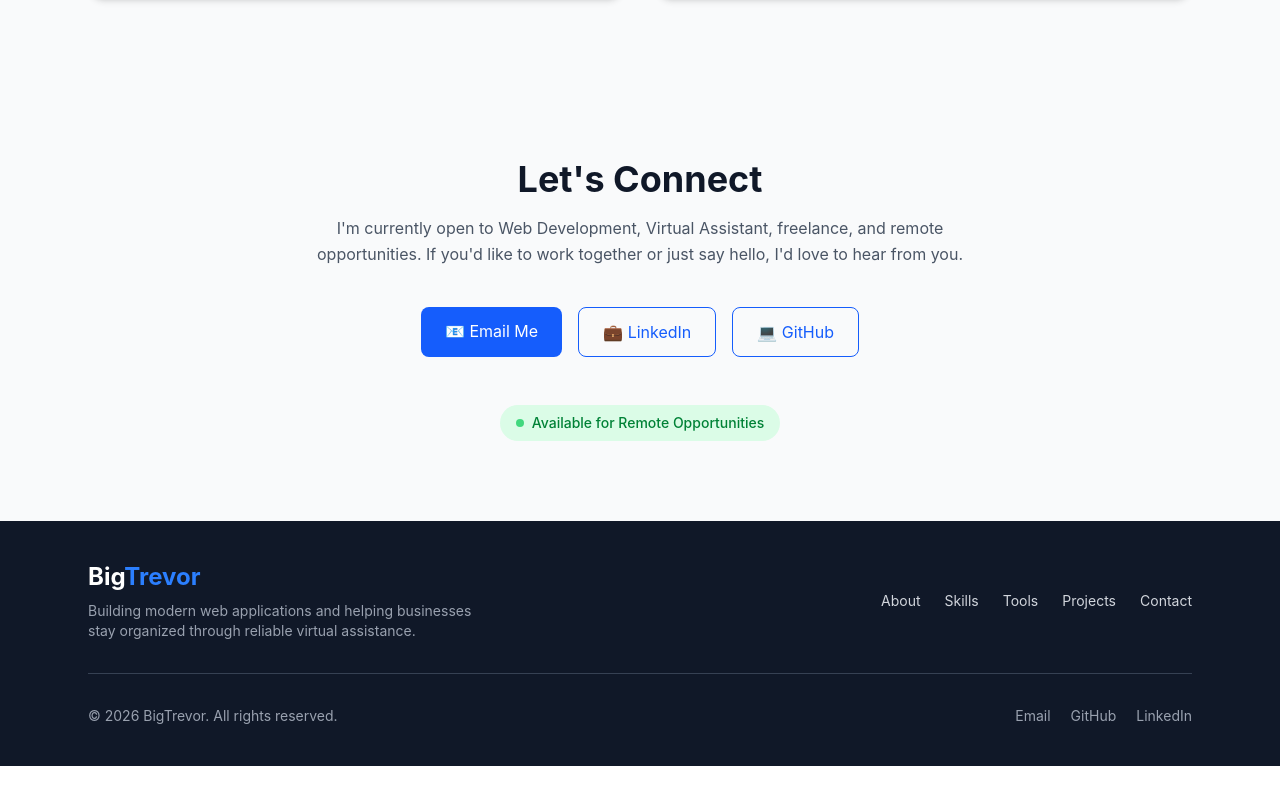
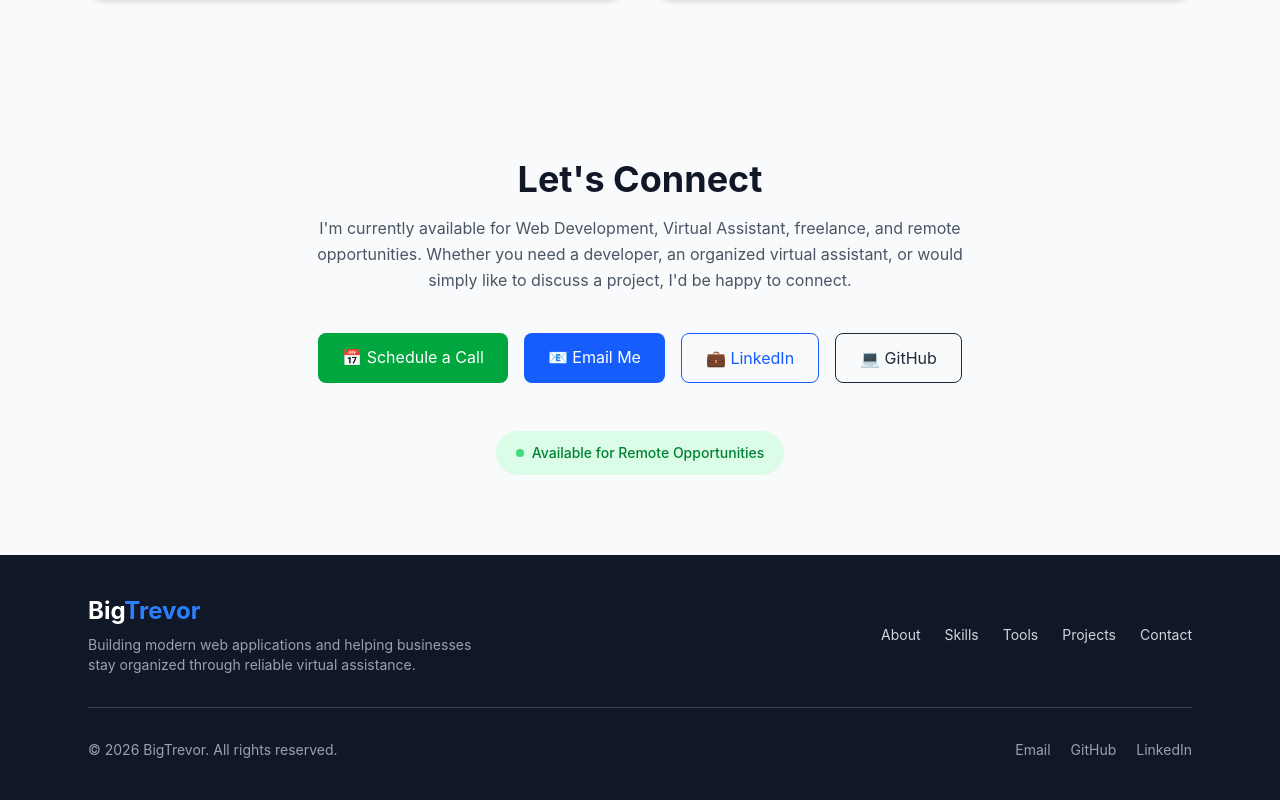
Before and after one commit to BigTrevor1234/my-portfolio, a React (Vite) app: page / in a window 1280 px wide. Shown: the part 4159-4959 px from the top of the page. Before the commit the page ends 4925 px from the top, so only its background shows below. Built offline with nearby package versions, Linux system fonts and the light colour scheme.

Commit message:
Update resume, intro video, and Calendly link

```diff
--- a/src/components/Contact.jsx
+++ b/src/components/Contact.jsx
@@ -12,14 +12,26 @@ function Contact() {
         </h2>
 
         <p className="text-gray-600 mt-4 max-w-2xl mx-auto leading-relaxed">
-          I'm currently open to Web Development, Virtual Assistant,
-          freelance, and remote opportunities. If you'd like to work
-          together or just say hello, I'd love to hear from you.
+          I'm currently available for Web Development, Virtual Assistant,
+          freelance, and remote opportunities. Whether you need a developer,
+          an organized virtual assistant, or would simply like to discuss a
+          project, I'd be happy to connect.
         </p>
 
         {/* Contact Buttons */}
-        <div className="flex flex-col sm:flex-row justify-center gap-4 mt-10">
+        <div className="flex flex-col sm:flex-row sm:flex-wrap justify-center gap-4 mt-10">
 
+          {/* Calendly */}
+          <a
+            href="https://calendly.com/sheriffopatola/30min"
+            target="_blank"
+            rel="noopener noreferrer"
+            className="px-6 py-3 bg-green-600 text-white rounded-lg hover:bg-green-700 transition duration-300"
+          >
+            📅 Schedule a Call
+          </a>
+
+          {/* Email */}
           <a
             href="mailto:sheriffopatola@gmail.com"
             className="px-6 py-3 bg-blue-600 text-white rounded-lg hover:bg-blue-700 transition duration-300"
@@ -27,6 +39,7 @@ function Contact() {
             📧 Email Me
           </a>
 
+          {/* LinkedIn */}
           <a
             href="https://www.linkedin.com/in/sheriff-opatola-599b2a128"
             target="_blank"
@@ -36,25 +49,24 @@ function Contact() {
             💼 LinkedIn
           </a>
 
+          {/* GitHub */}
           <a
             href="https://github.com/BigTrevor1234"
             target="_blank"
             rel="noopener noreferrer"
-            className="px-6 py-3 border border-blue-600 text-blue-600 rounded-lg hover:bg-blue-600 hover:text-white transition duration-300"
+            className="px-6 py-3 border border-gray-800 text-gray-800 rounded-lg hover:bg-gray-800 hover:text-white transition duration-300"
           >
             💻 GitHub
           </a>
 
         </div>
 
-        {/* Availability */}
+        {/* Availability Badge */}
         <div className="mt-12">
-
-          <span className="inline-flex items-center gap-2 bg-green-100 text-green-700 px-4 py-2 rounded-full text-sm font-medium">
+          <span className="inline-flex items-center gap-2 bg-green-100 text-green-700 px-5 py-3 rounded-full text-sm font-medium">
             <span className="w-2 h-2 rounded-full bg-green-500 animate-pulse"></span>
             Available for Remote Opportunities
           </span>
-
         </div>
 
       </div>
```
